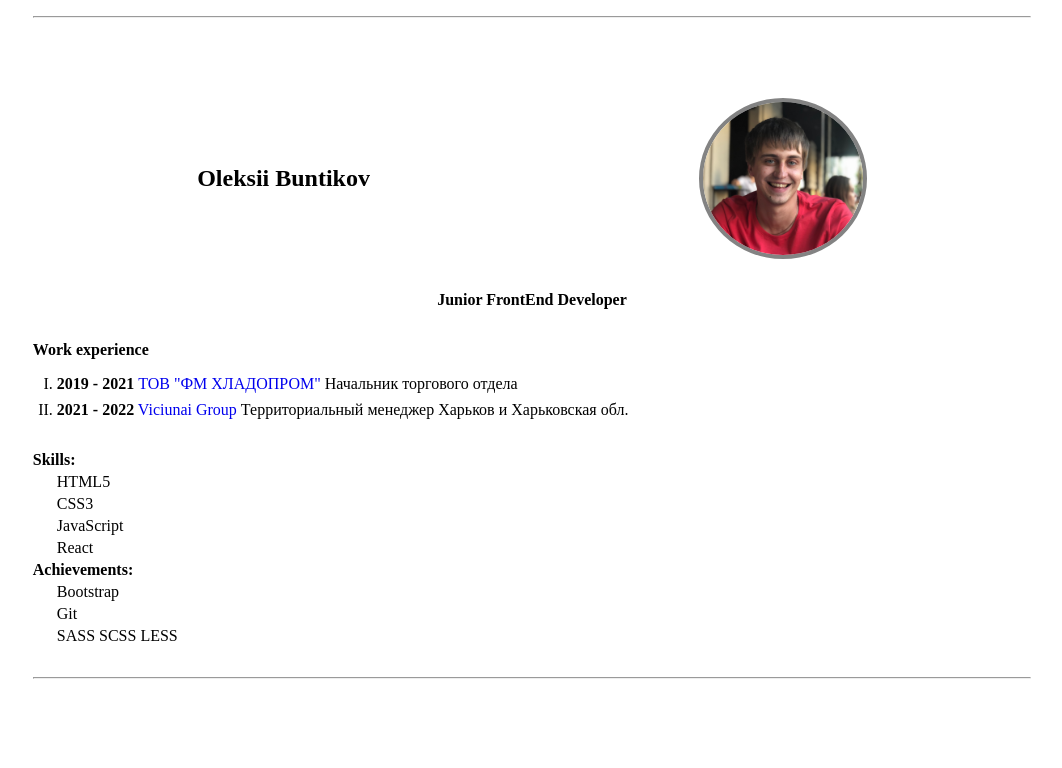
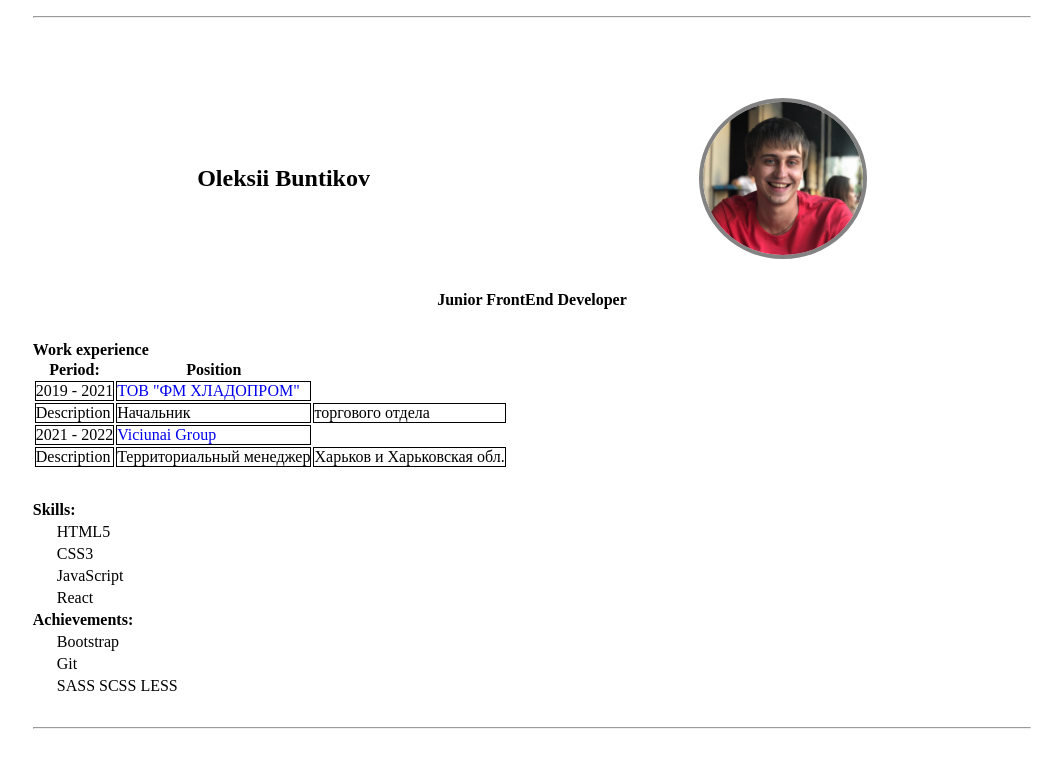
Before and after one commit to OleksiiHub/hw2, a plain HTML site: page index.html in a window 1280 px wide. Shown: the whole page, without its empty margins (108-1170 px from the left). Drawn offline with Linux system fonts and the light colour scheme.

Commit message:
add table

```diff
--- a/index.html
+++ b/index.html
@@ -26,8 +26,33 @@
       <article class="container mt-2">
         <p>
           <span>Work experience</span>
+          <table>
+            <thead>
+              <th>Period:</th>
+              <th>Position</th>
+            </thead>
+            <tbody>
+              <td>2019 - 2021</td>
+              <td><a href="https://khladoprom.com/en/">ТОВ "ФМ ХЛАДОПРОМ" </a></td>
+            </tbody>
+            <tbody>
+              <td rowspan="2">Description</td>
+              <td colspan="1=2">Начальник</td>
+              <td>торгового отдела</td>
+            </tbody>
+            <tbody>
+              <td>2021 - 2022</td>
+              <td><a href="https://www.viciunaigroup.eu/en">Viciunai Group </a></td>
+            </tbody>
+            <tbody>
+              <td rowspan="2">Description</td>
+              <td>Территориальный менеджер</td>
+              <td>Харьков и Харьковская обл.</td>
+            </tbody>
+
+          </table>
         </p>
-        <ol type="I">
+        <!-- <ol type="I">
           <li>
             <span>2019 - 2021</span>
             <a href="https://khladoprom.com/en/">ТОВ "ФМ ХЛАДОПРОМ" </a>
@@ -38,7 +63,7 @@
             <a href="https://www.viciunaigroup.eu/en">Viciunai Group </a>
             Территориальный менеджер Харьков и Харьковская обл.
           </li>
-        </ol>
+        </ol> -->
         <dl>
           <dt>Skills:</dt>
             <dd>HTML5</dd>
--- a/style/style.css
+++ b/style/style.css
@@ -12,41 +12,45 @@
   flex-wrap: wrap;
   /* gap: 7rem; */
   align-items: center;
-  margin: 5rem 0 0 0
+  margin: 5rem 0 0 0;
 }
-.img_setting{
+.img_setting {
   width: 10rem;
-    border: .25rem solid rgba(0, 0, 0, 0.488);
+  border: 0.25rem solid rgba(0, 0, 0, 0.488);
   border-radius: 50%;
-
 }
-.text-center{
+.text-center {
   text-align: center;
 }
-.mt-2{
+.mt-2 {
   margin-top: 2rem;
 }
-.p-1{
+.p-1 {
   padding: 1rem;
 }
-span{
-    font-weight:bold;
+span {
+  font-weight: bold;
 }
-ol{
+ol {
   margin: 1rem;
 }
-li{
-    margin: .5rem;
+li {
+  margin: 0.5rem;
 }
-a{
+a {
   text-decoration: none;
 }
 dl {
   margin: 2rem 0;
 }
-dt{
+dt {
   font-weight: bold;
 }
-dd{
-    margin: .25rem 0 .25rem 1.5rem;
+dd {
+  margin: 0.25rem 0 0.25rem 1.5rem;
 }
+td{
+  border: 1px solid black;
+  border-spacing: 0 0;
+  border-collapse: collapse;
+}
```
Also changed, not shown: 1 other file. Lines whose indentation alone changed are shown as unchanged.
